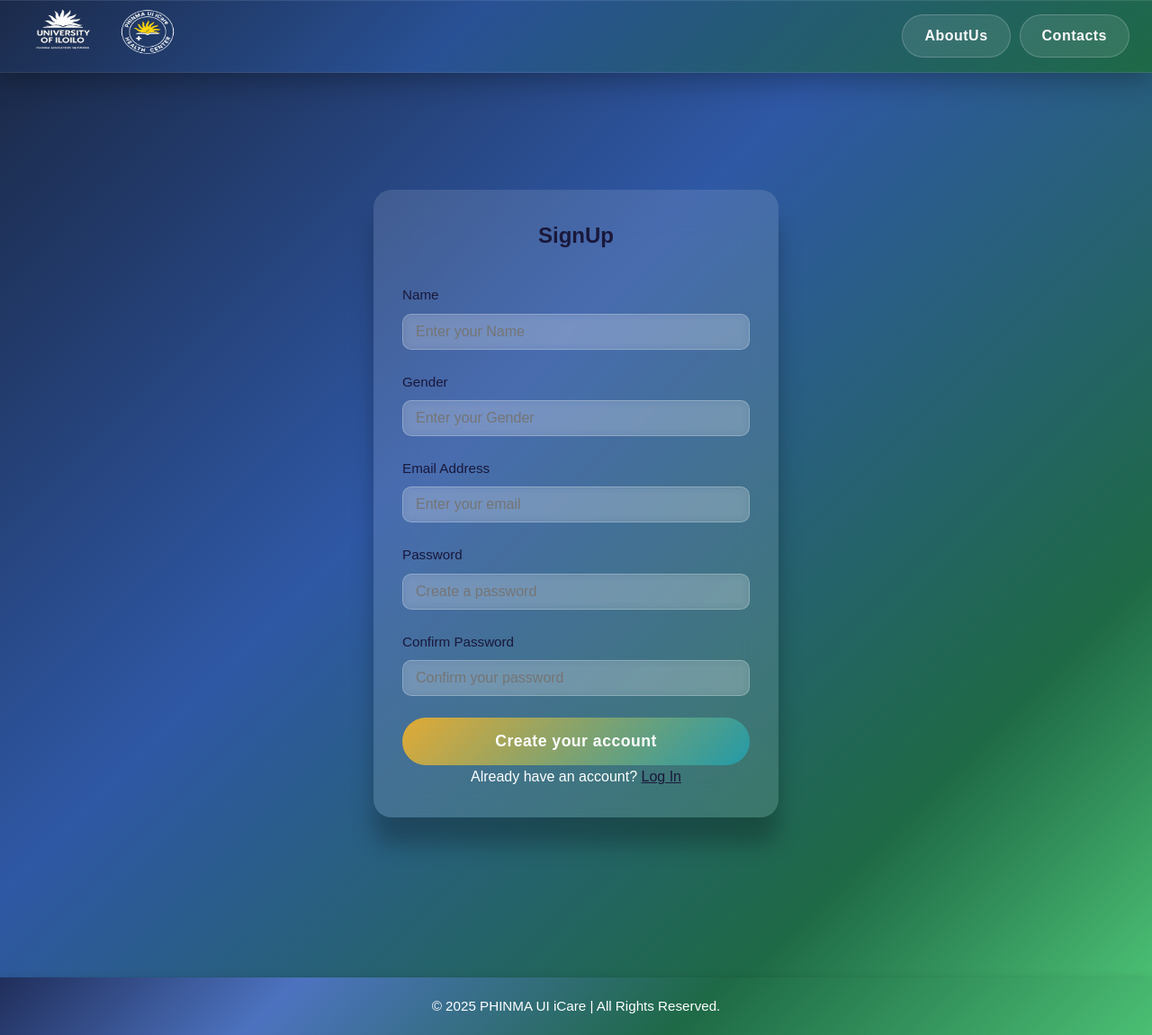
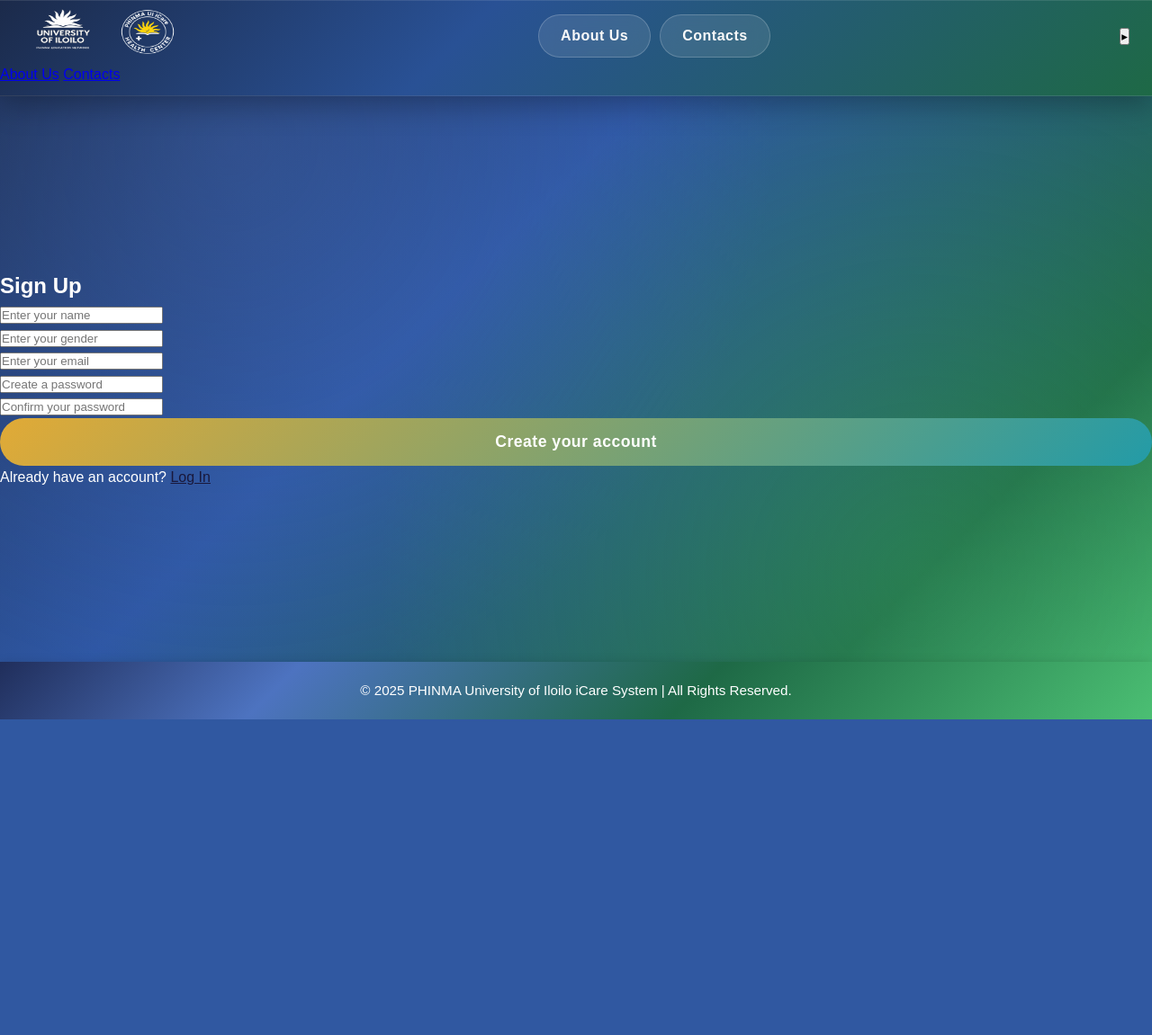
Before and after one commit to Khai16/MINI-CAPSTONE, a Flask app: page /signup_page in a window 1280 px wide. Shown: the whole page at 90% size. After the commit the page ends 800 px from the top, so only its background shows below. Run offline with Flask 3, Linux system fonts and the light colour scheme.

Commit message:
Update signup.html

```diff
--- a/miniCapstone/templates/signup.html
+++ b/miniCapstone/templates/signup.html
@@ -3,71 +3,79 @@
 <head>
   <meta charset="UTF-8">
   <meta name="viewport" content="width=device-width, initial-scale=1.0">
-    <title>Sign Up - PHINMA UI iCare</title>
+  <title>Sign Up | PHINMA UI iCare</title>
   <link rel="stylesheet" href="{{ url_for('static', filename='css/signup.css') }}">
 </head>
-
-
 <body>
 <header>
   <nav class="header-container">
     <div class="nav-left">
       <img src="{{ url_for('static', filename='images/headerLogo.jpg') }}" alt="Header Logo">
-                  <img src="{{ url_for('static', filename='images/iCareLogo.jpg') }}" alt="Header Logo">
+      <img src="{{ url_for('static', filename='images/iCareLogo.jpg') }}" alt="iCare Logo">
     </div>
-        <div class="nav-right">
-                <a href="{{ url_for('aboutUs_page') }}" class="btn btn-outline">AboutUs</a>
+
+    <!-- Desktop Navigation -->
+    <div class="nav-right desktop-only">
+      <a href="{{ url_for('aboutUs_page') }}" class="btn btn-outline">About Us</a>
       <a href="{{ url_for('emergency_contacts_page') }}" class="login-button">Contacts</a>
     </div>
+
+    <!-- Mobile Navigation -->
+    <button class="menu-toggle mobile-only">▸</button>
   </nav>
+
+  <!-- Mobile Dropdown -->
+  <div class="mobile-menu mobile-only">
+    <a href="{{ url_for('aboutUs_page') }}">About Us</a>
+    <a href="{{ url_for('emergency_contacts_page') }}">Contacts</a>
+  </div>
 </header>
 
-        <section class="hero">
-        <form action="/signup_process" method="post" class="feedback-form">
+<section class="signup-section">
+  <div class="signup-container">
+    <h1>Sign Up</h1>
+    <form action="/signup_process" method="post">
       {% if error %}
-                <div class="error-message" style="color: #ae0808; margin-bottom: 1rem; text-align: center;">
-                    {{ error }}
-                </div>
+      <div class="error-message">{{ error }}</div>
       {% endif %}
 
-                <h1>SignUp</h1>
-
-                <div class="form-group">
-                    <label for="username">Name</label>
-                    <input type="text" id="username" name="username" placeholder="Enter your Name" required>
+      <div class="input-box">
+        <input type="text" id="username" name="username" placeholder="Enter your name" required>
       </div>
-
-                 <div class="form-group">
-                    <label for="username">Gender</label>
-                    <input type="text" id="gender" name="gender" placeholder="Enter your Gender" required>
+      <div class="input-box">
+        <input type="text" id="gender" name="gender" placeholder="Enter your gender" required>
       </div>
-
-                <div class="form-group">
-                    <label for="email">Email Address</label>
+      <div class="input-box">
         <input type="email" id="email" name="email" placeholder="Enter your email" required>
       </div>
-
-                <div class="form-group">
-                    <label for="password">Password</label>
+      <div class="input-box">
         <input type="password" id="password" name="password" placeholder="Create a password" required>
       </div>
-
-                <div class="form-group">
-                    <label for="confirm_password">Confirm Password</label>
+      <div class="input-box">
         <input type="password" id="confirm_password" name="confirm_password" placeholder="Confirm your password" required>
       </div>
 
       <button type="submit" class="btn-submit">Create your account</button>
+
       <p class="switch-text">Already have an account?
         <a href="{{ url_for('login_page') }}" class="btn btn-outline">Log In</a>
       </p>
-                </form>
     </form>
   </div>
 </section>
 
 <footer>
-        <p>&copy; 2025 PHINMA UI iCare | All Rights Reserved.</p>
+  <p>&copy; 2025 PHINMA University of Iloilo iCare System | All Rights Reserved.</p>
 </footer>
+
+<script>
+  const toggleBtn = document.querySelector('.menu-toggle');
+  const mobileMenu = document.querySelector('.mobile-menu');
+  toggleBtn.addEventListener('click', () => {
+    const isOpen = toggleBtn.classList.toggle('open');
+    mobileMenu.style.display = isOpen ? 'flex' : 'none';
+    toggleBtn.textContent = isOpen ? '▾' : '▸';
+  });
+</script>
 </body>
 </html>
```
Lines whose indentation alone changed are shown as unchanged.
